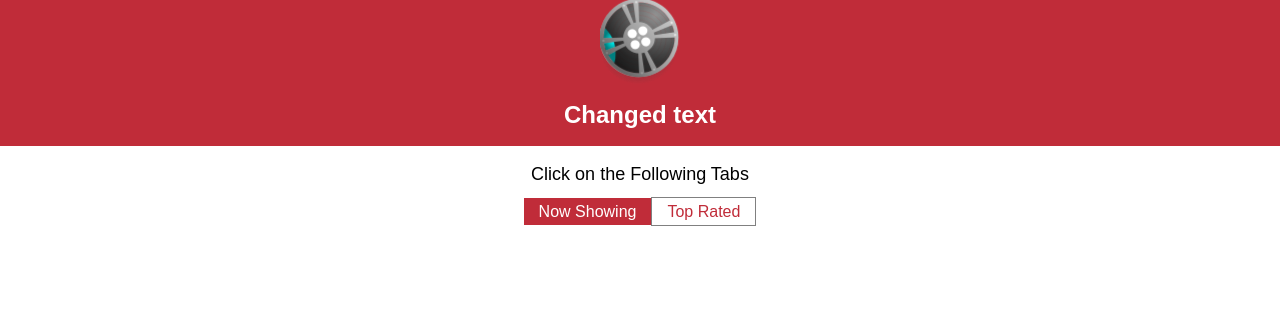
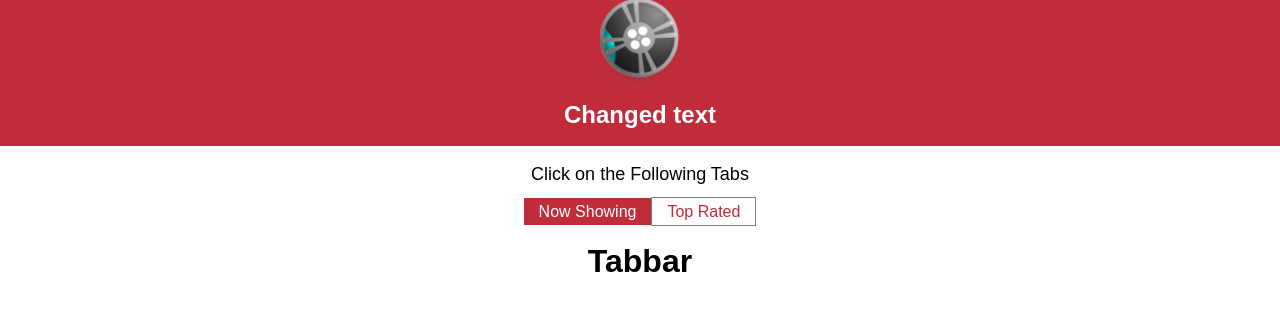
Before and after one commit to manjula-dube/ReactWorkshop, a React (Create React App) app in the folder geekabyte-workshop/: page / in a window 1280 px wide. Shown: the top 310 px of the page. Built offline with nearby package versions, Linux system fonts and the light colour scheme.

Commit message:
importing file

```diff
--- a/geekabyte-workshop/src/App.js
+++ b/geekabyte-workshop/src/App.js
@@ -40,6 +40,7 @@ class App extends Component {
 					<span data-type="now_showing" onClick={this.onTabChange} className={`tab ${isNowShowingSelected ? "selected" : ""}`}>Now Showing</span>
 					<span data-type="top_rated" onClick={this.onTabChange} className={`tab ${isTopRatedSelected ? "selected" : ""}`}>Top Rated</span>
 				</div>
+        <Tabbar/>
       </div>
     );
   }
```
